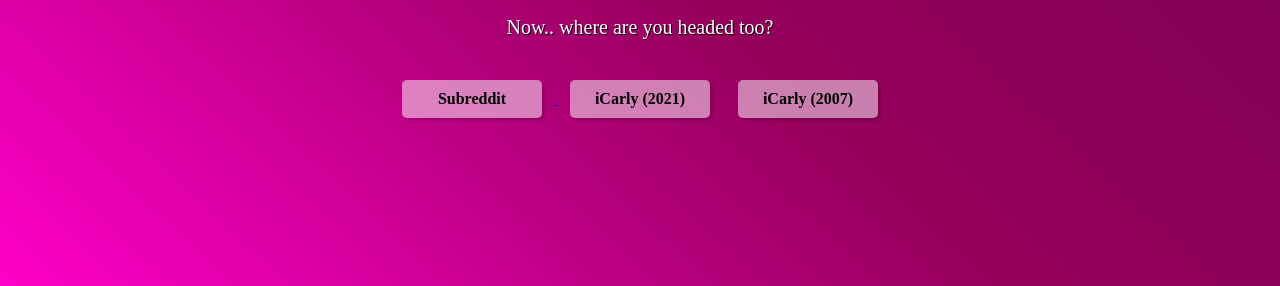
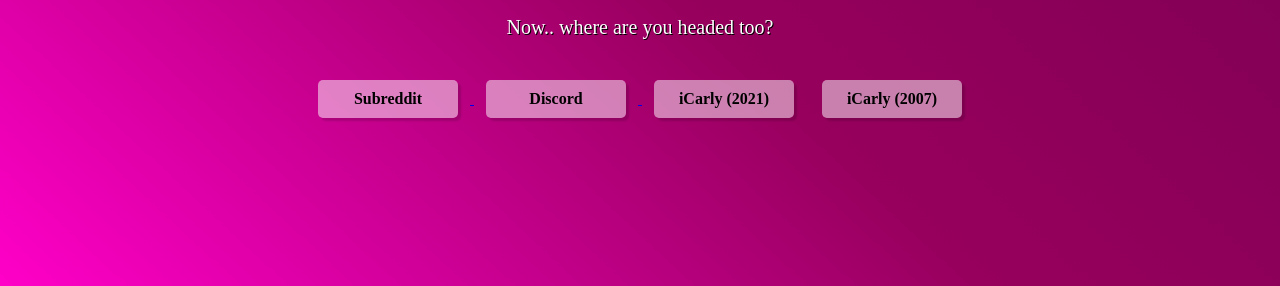
Before and after one commit to Geoo15/rWatchiCarly, a plain HTML site: page index.html in a window 1280 px wide. Shown: the part 514-800 px from the top of the page. Drawn offline with Linux system fonts and the light colour scheme; a web font is replaced by a local one.

Commit message:
Update index.html

```diff
--- a/index.html
+++ b/index.html
@@ -38,6 +38,14 @@
       <div class="buttontext">
         <!-- works -->
         Subreddit
+      </div>
+    </button>
+  </a>
+    <a href="https://discord.gg/xuub54sEfm" target=”_blank”>
+    <button class="cool" id="downloadsButton">
+      <div class="buttontext">
+        <!-- works -->
+        Discord
       </div>
     </button>
   </a>
@@ -108,7 +116,8 @@
       <a href="https://vimeo.com/583357320/06a8d158d3" target=”_blank” style="text-decoration: none;">Episode 10</a><br>
       <a href="https://vimeo.com/586166543/71c5688ed2" target=”_blank” style="text-decoration: none;">Episode 11</a><br>
       <a href="https://vimeo.com/589252022/4a3905831b" target=”_blank” style="text-decoration: none;">Episode 12</a><br>
-      <br>
+      <a href="" target=”_blank” style="text-decoration: none;">(uploading) Episode 13</a><br>
+  <br>
 <bold>r/WatchiCarly will NOT be uploading episode 13 on the day of release. We will upload it sometime on Friday. I will be away on vacation so I will be un-able to upload it.<bold>
 <br>
 <br>
```
